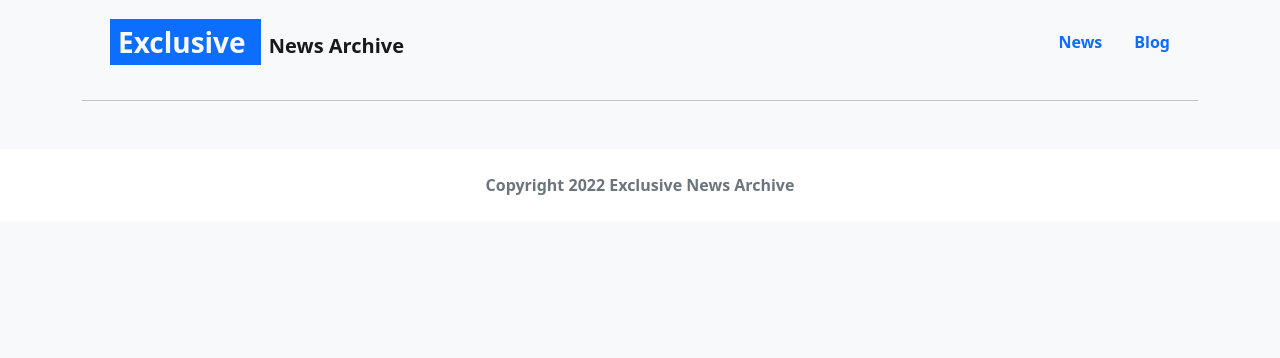
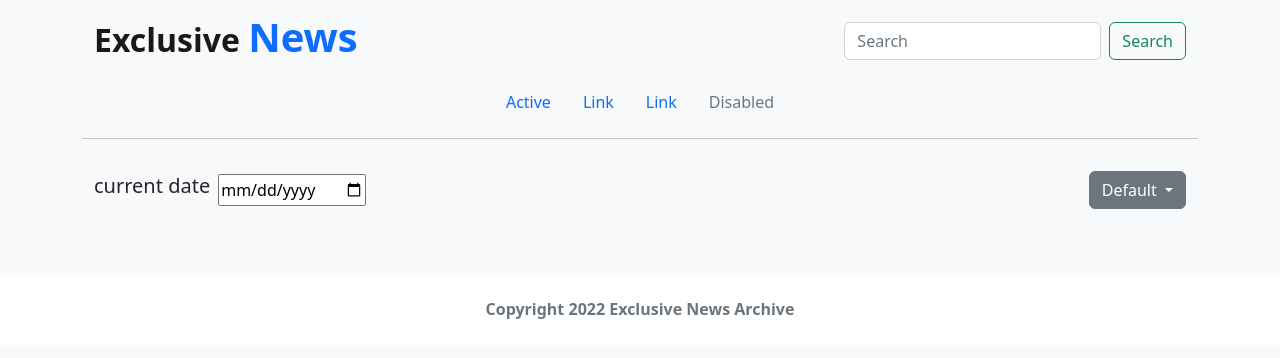
Before and after one commit to aknathweb/module-6-practice-1, a plain HTML site: page index.html in a window 1280 px wide. Drawn offline with nearby package versions, Linux system fonts and the light colour scheme; no server answers.

Commit message:
modified design

```diff
--- a/index.html
+++ b/index.html
@@ -22,23 +22,51 @@
     <!-- header section start -->
     <header class="container">
         <!-- navbar start -->
-        <nav class="navbar bg-light py-3">
-            <div class="container">
-                <a class="navbar-brand px-2" href="#"><strong
-                        class="bg-primary text-light fs-3 mx-2 py-1 px-2">Exclusive </strong>
-                    <strong>News
-                        Archive</strong> </a>
-                <ul class="nav nav-pills">
-                    <li class="nav-item">
-                        <a class="nav-link fw-bold" href="index.html">News</a>
-                    </li>
-                    <li class="nav-item">
-                        <a class="nav-link fw-bold" href="blog.html">Blog</a>
-                    </li>
+        <nav class="navbar bg-light">
+            <div class="container-fluid">
+              <h1 class="navbar-brand fs-2 fw-bold">Exclusive <strong class="text-primary fs-1 fw-bolder">News</strong></h1>
+              <form class="d-flex" role="search">
+                <input class="form-control me-2" type="search" placeholder="Search" aria-label="Search">
+                <button class="btn btn-outline-success" type="button">Search</button>
+              </form>
+            </div>
+        </nav>
+         <!-- navbaar end -->
+         <!-- Categories start   -->
+         <ul class="nav justify-content-center">
+            <li class="nav-item">
+              <a class="nav-link active" aria-current="page" href="#">Active</a>
+            </li>
+            <li class="nav-item">
+              <a class="nav-link" href="#">Link</a>
+            </li>
+            <li class="nav-item">
+              <a class="nav-link" href="#">Link</a>
+            </li>
+            <li class="nav-item">
+              <a class="nav-link disabled">Disabled</a>
+            </li>
+          </ul>
+         <!-- Categories end   -->
+          <hr>
+
+        <div class="d-block d-md-flex justify-content-between container-fluid">
+            <div class="my-3 d-md-flex d-block my-auto">
+                <h5 class="me-2">current date</h5>
+                <input class="me-2" type="date" placeholder="Search">
+            </div>
+            <div class="dropdown my-3">
+                <button class="btn btn-secondary dropdown-toggle" type="button" data-bs-toggle="dropdown" aria-expanded="false">
+                  Default
+                </button>
+                <ul class="dropdown-menu">
+                  <li><a class="dropdown-item" href="#">Everything</a></li>
+                  <li><a class="dropdown-item" href="#">Top Headlines</a></li>
                 </ul>
-        </nav>
-        <hr>
-        <!-- navbaar end -->
+              </div>
+           </div>
+        </div>
+
 
     </header>
     <!-- header section end -->
```
